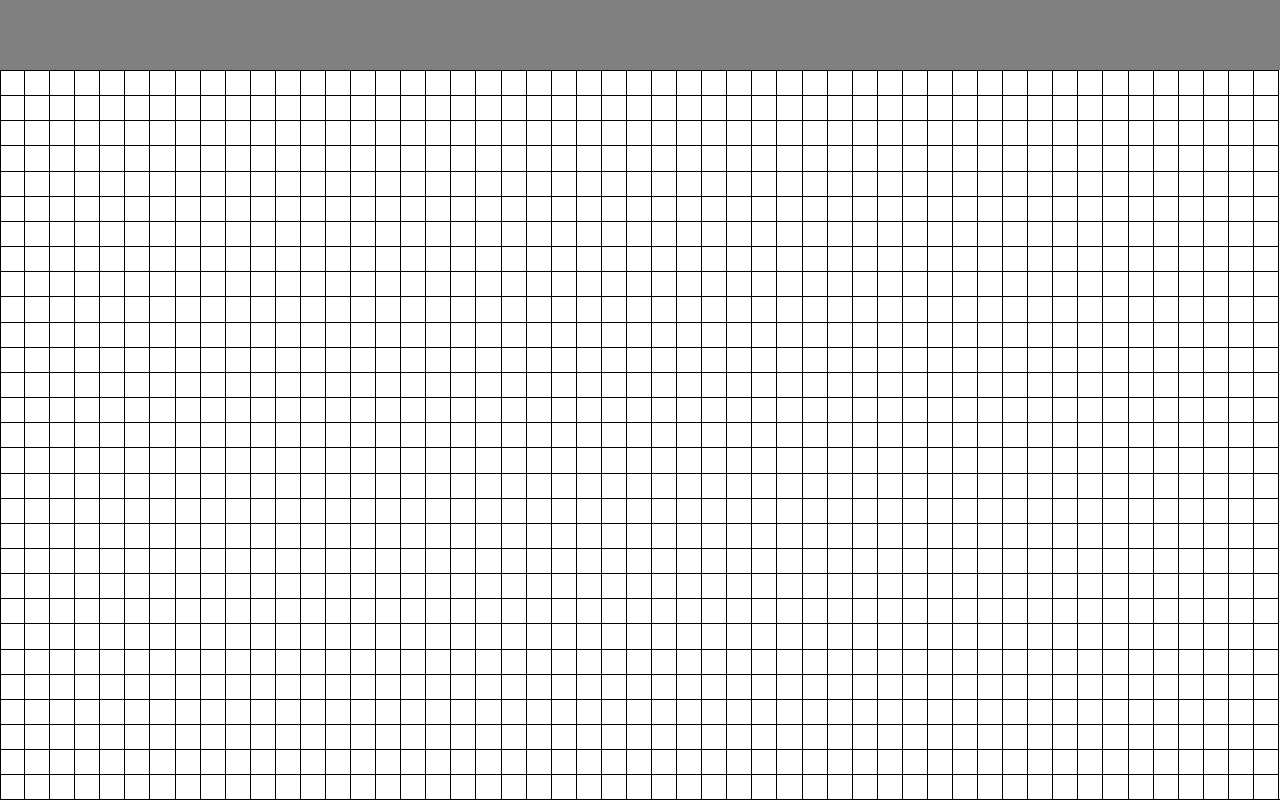
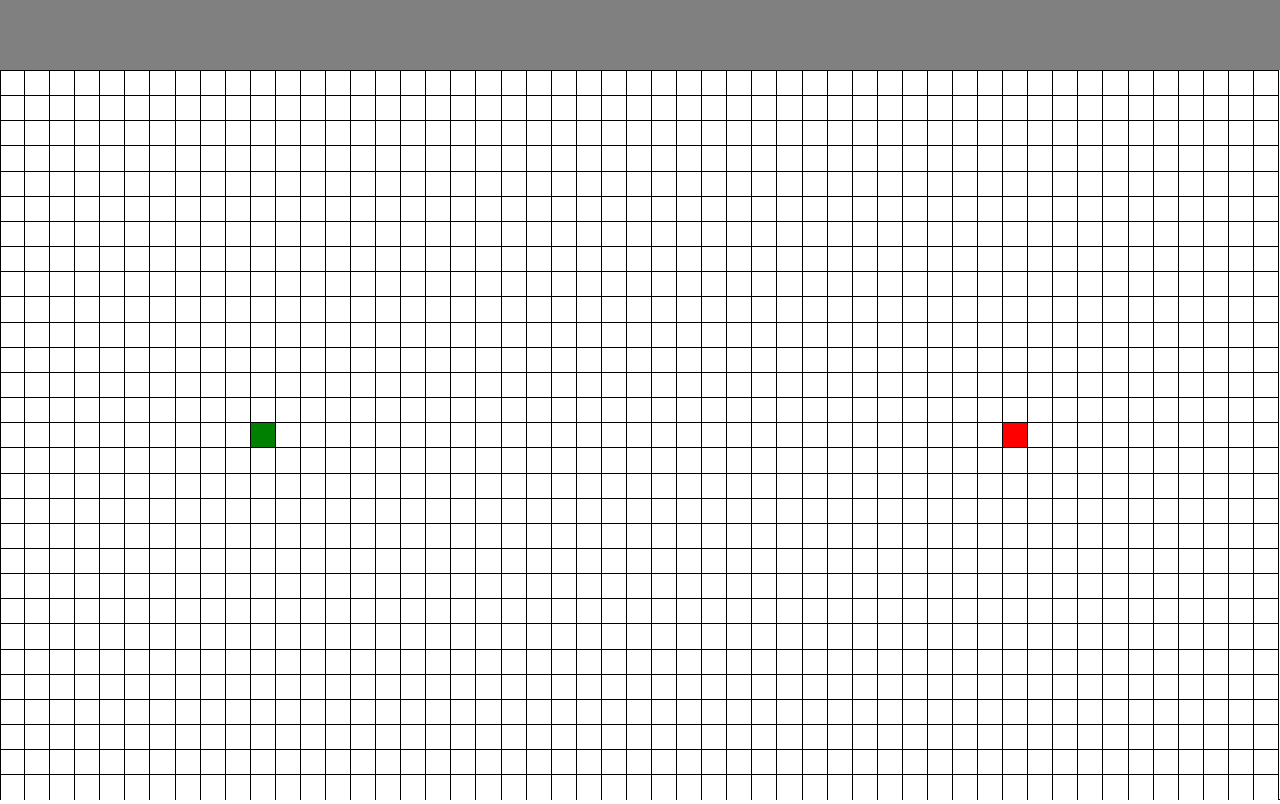
Before and after one commit to rjejoon/pathfinding-visualizer, a React (Create React App) app: page / in a window 1280 px wide. Built offline with nearby package versions, Linux system fonts and the light colour scheme.

Commit message:
Add source and dest cells

```diff
--- /dev/null
+++ b/src/components/Cell.tsx
@@ -0,0 +1,42 @@
+import styled from 'styled-components';
+
+
+interface CellProps {
+  className?: string;
+  readonly row: number;
+  readonly col: number;
+  readonly $width: number;
+  readonly $height: number;
+  isSource: boolean;
+  isDest: boolean;
+  handleMouseEnter: () => void;
+}
+
+function BaseCell(props: CellProps) {
+  return (
+    <div className={props.className} onMouseEnter={props.handleMouseEnter}></div>
+  );
+}
+
+const Cell = styled(BaseCell)`
+  display: inline-block;
+  width: ${props => props.$width}px;
+  height: ${props => props.$height}px;
+
+  border-top: 0.5px solid black;
+
+  &:nth-child(1) {
+    border-left: 0.5px solid black;
+  }
+
+  border-right: 0.5px solid black;
+
+  background-color: ${props => {
+    if (props.isSource) return 'green';
+    else if (props.isDest) return 'red';
+    return 'white';
+  }}
+`;
+
+
+export default Cell;
--- a/src/components/Grid.tsx
+++ b/src/components/Grid.tsx
@@ -1,8 +1,18 @@
+import { useState, useEffect } from 'react';
 import styled from 'styled-components';
+
+import Cell from './Cell';
+import Coord from '../models/coord';
+import Vertex from '../models/vertex';
 
 
 const DESIRED_DIM = 25;
 
+
+
+interface RowProps {
+  readonly $height: number;
+}
 interface GridSize {
   width: number;
   height: number;
@@ -17,50 +27,67 @@ const Grid: React.FC<{ size: GridSize }> = (props) => {
   w += (props.size.width - numCol * w) / numCol - 0.01;
   h += (props.size.height - numRow * h) / numRow - 0.01;
 
+  const [grid, setGrid] = useState<Vertex[][]>(initGrid(numRow, numCol));
+
+  // change source and dest on resize
+  useEffect(() => {
+    setGrid(initGrid(numRow, numCol));
+  }, [numRow, numCol]);
+
+
   // add cells
+
   const cells = [];
-  for (let r = 0; r < numRow; r++) {
-    const children = [];
-    for (let c = 0; c < numCol; c++) {
-      children.push(<Cell key={`(${r}, ${c}`} row={r} col={c} width={w} height={h} />)
-    }
-    cells.push(<Row key={`row=${r}`} row={r} height={h} >{children}</Row>);
+  for (let i = 0; i < grid.length; i++) {
+    const children = grid[i].map(v => (
+      <Cell
+        key={`(${v.row}, ${v.col}`}
+        row={v.row}
+        col={v.col}
+        isSource={v.isSource}
+        isDest={v.isDest}
+        $width={w}
+        $height={h}
+        handleMouseEnter={() => console.log('entered')}
+      />
+    ));
+    cells.push(<Row key={`row_${i}`} $height={h} >{children}</Row>);
   }
 
+
   return (
-    <main>
+    <StyledGrid size={props.size} as="main">
       {cells}
-
-    </main>
+    </StyledGrid>
   );
 };
 
+function initGrid(numRow: number, numCol: number): Vertex[][] {
+  const source: Coord = new Coord(Math.floor(numRow / 2), Math.floor(numCol * 0.20));
+  const dest: Coord = new Coord(Math.floor(numRow / 2), Math.floor(numCol * 0.80));
+
+  const grid: Vertex[][] = [];
+  for (let r = 0; r < numRow; r++) {
+    const row: Vertex[] = [];
+    for (let c = 0; c < numCol; c++) {
+      const v = new Vertex(r, c);
+      v.isSource = (r === source.row && c === source.col);
+      v.isDest = (r === dest.row && c === dest.col);
+      row.push(v);
+    }
+    grid.push(row);
+  }
+  return grid;
+}
 
 const StyledGrid = styled.div<{ size: GridSize }>`
   height: ${props => props.size.height}px;
   width: ${props => props.size.width}px;
-
 `;
 
-const Cell = styled.div<{ row: number, col: number, width: number, height: number }>`
-  display: inline-block;
-  width: ${props => props.width}px;
-  height: ${props => props.height}px;
+const Row = styled.div<RowProps>`
 
-  border-top: 0.5px solid black;
-
-  &:nth-child(1) {
-    border-left: 0.5px solid black;
-  }
-
-  border-right: 0.5px solid black;
-
-`;
-
-
-const Row = styled.div<{ row: number, height: number }>`
-
-  height: ${props => props.height}px;
+  height: ${props => props.$height}px;
 
   &:nth-last-child(-n+1) {
     border-bottom: 0.5px solid black;
--- /dev/null
+++ b/src/models/coord.ts
@@ -0,0 +1,10 @@
+
+export default class Coord {
+  row: number;
+  col: number;
+
+  constructor(row: number, col: number) {
+    this.row = row;
+    this.col = col;
+  }
+}
--- /dev/null
+++ b/src/models/vertex.ts
@@ -0,0 +1,20 @@
+import Coord from './coord';
+
+export default class Vertex extends Coord {
+  isSource: boolean;
+  isDest: boolean;
+  weight: number;
+
+  constructor(
+    row: number,
+    col: number,
+    isSource: boolean = false,
+    isDest: boolean = false,
+    weight: number = 0
+  ) {
+    super(row, col);
+    this.isSource = isSource;
+    this.isDest = isDest;
+    this.weight = weight;
+  }
+}
```
